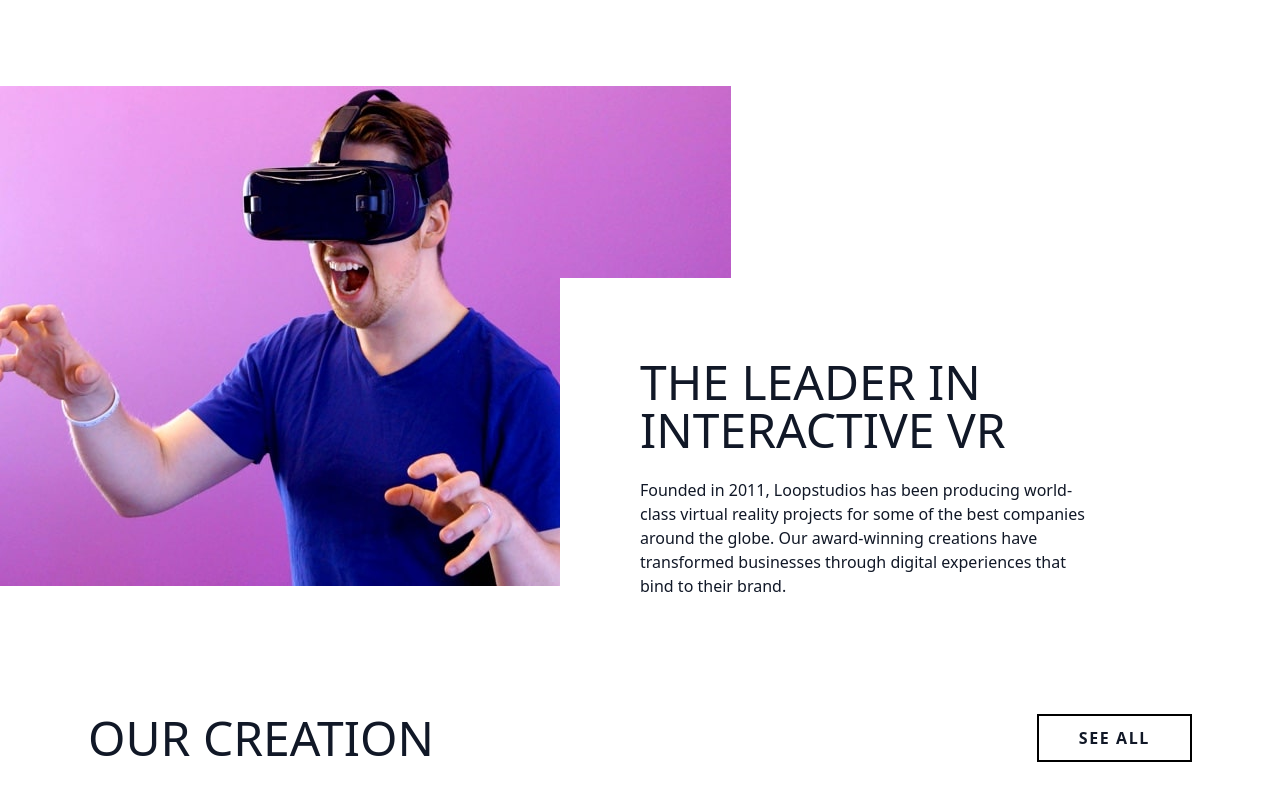
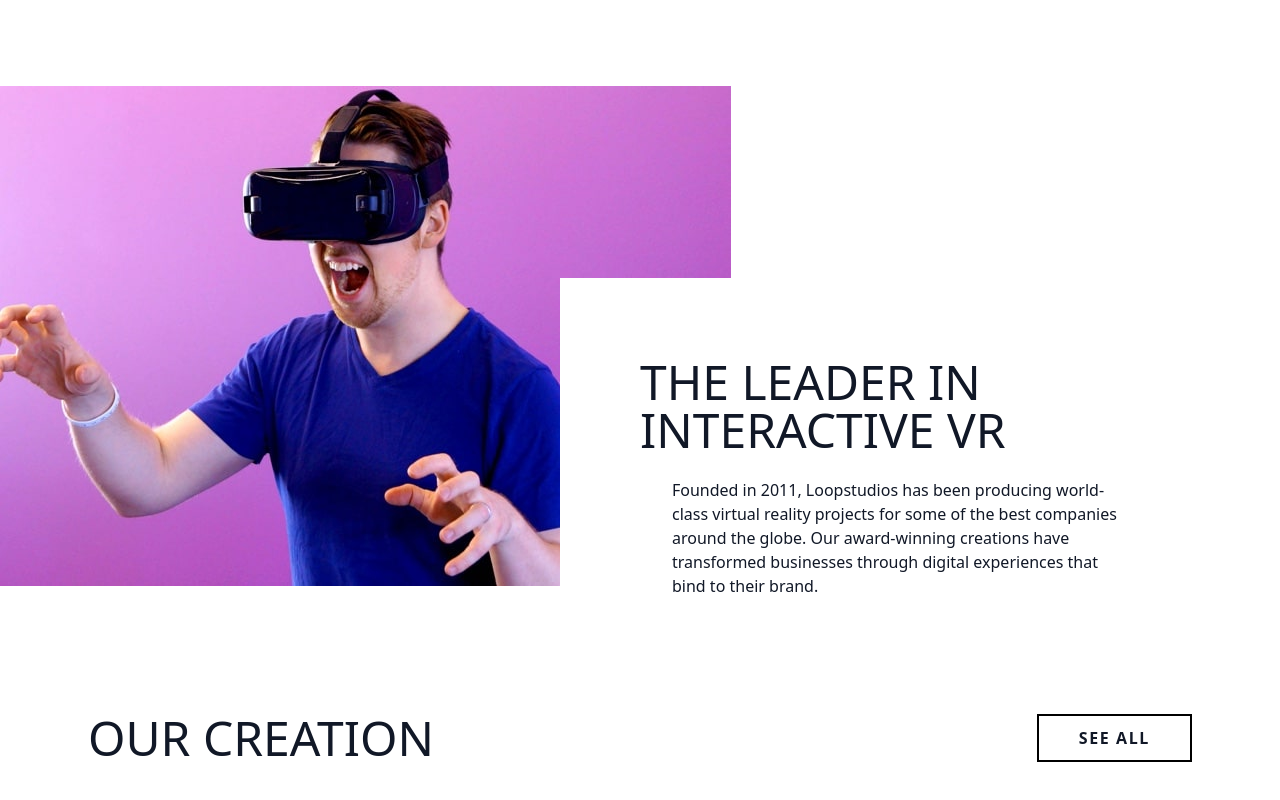
Before and after one commit to behrouz2115/loopstudios, a website: page src/index.html in a window 1280 px wide. Shown: the part 698-1498 px from the top of the page. Drawn offline with Linux system fonts and the light colour scheme.

Commit message:
small change

```diff
--- a/src/index.html
+++ b/src/index.html
@@ -55,7 +55,7 @@
     <section id="feature">
         <div class=" container relative flex flex-col max-w-6xl mx-auto my-32 px-6 text-gray-900 md:flex-row md:mx-0 md:px-0">
             <img src="../image/bigScreen/image-interactive.jpg" alt="">
-            <div class="md:absolute top-48 pr-0 bg-white md:right-0 md:py-20 md:pl-20">
+            <div class="md:absolute top-48 pr-0 flex flex-col items-center bg-white md:right-0 md:py-20 md:pl-20">
                 <h2 class="max-w-lg mt-10 mb-6 font-sans text-4xl text-center text-gray-900 uppercase md:text-5xl md:mt-0 md:text-left">The leader in interactive VR</h2>
                 <p class="max-w-md md:text-left text-center">
                     Founded in 2011, Loopstudios has been producing world-class virtual
```
